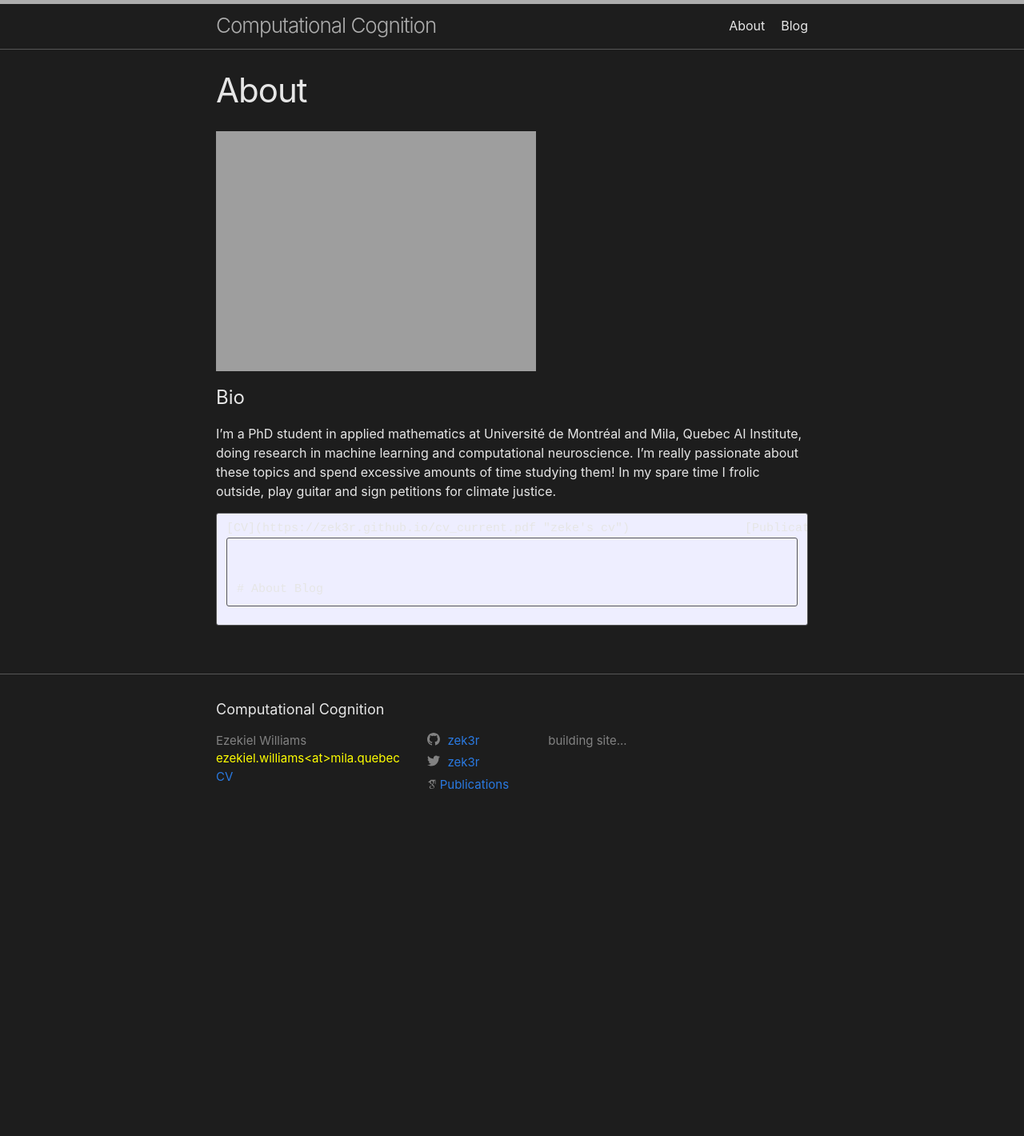
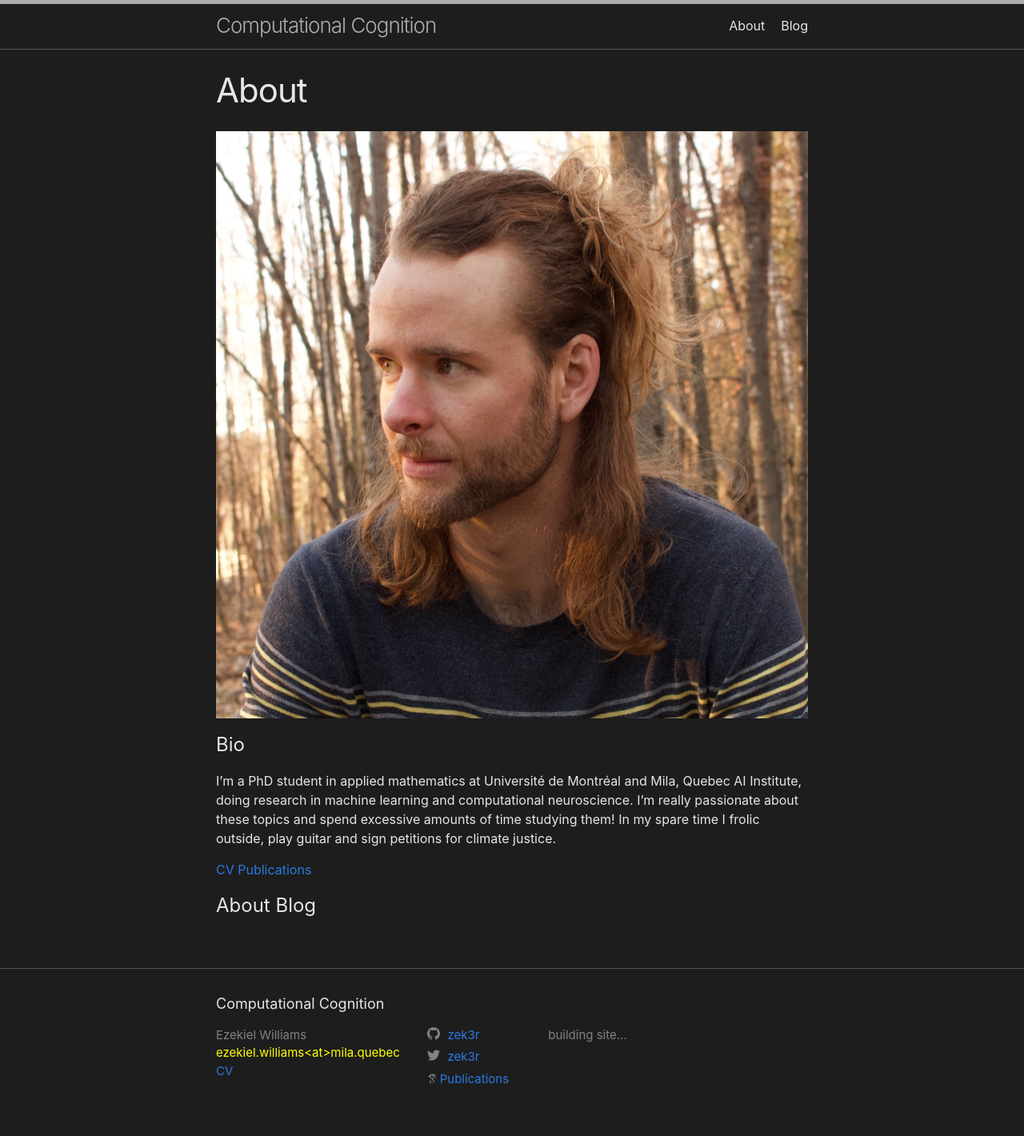
Before and after one commit to zek3r/zek3r.github.io, a Jekyll site: the page built from about.markdown, in a window 1280 px wide. Shown: the whole page at 80% size. Built offline with Jekyll 4.4.1, drawn with Linux system fonts in a browser that asks for light colours; some web fonts are replaced; before the commit the page ends 1052 px from its top, so only the background shows below that.

Commit message:
updating stuff...

```diff
--- a/about.markdown
+++ b/about.markdown
@@ -6,15 +6,13 @@ permalink: /about/
 
 
 
-![alt text](https://zek3r.github.io/profile.jpeg =200x "zeke spent all night making this webpage")
+![alt text](https://zek3r.github.io/profile.jpeg "zeke spent all night making this webpage")
 
 # Bio
 
 I’m a PhD student in applied mathematics at Université de Montréal and Mila, Quebec AI Institute, doing research in machine learning and computational neuroscience. I’m really passionate about these topics and spend excessive amounts of time studying them! In my spare time I frolic outside, play guitar and sign petitions for climate justice.
 
-<pre>
 [CV](https://zek3r.github.io/cv_current.pdf "zeke's cv")		[Publications](https://scholar.google.ca/citations?user=KwgL380AAAAJ&hl=en&oi=ao "google scholar")
-<pre>
 
 
 # About Blog
```
